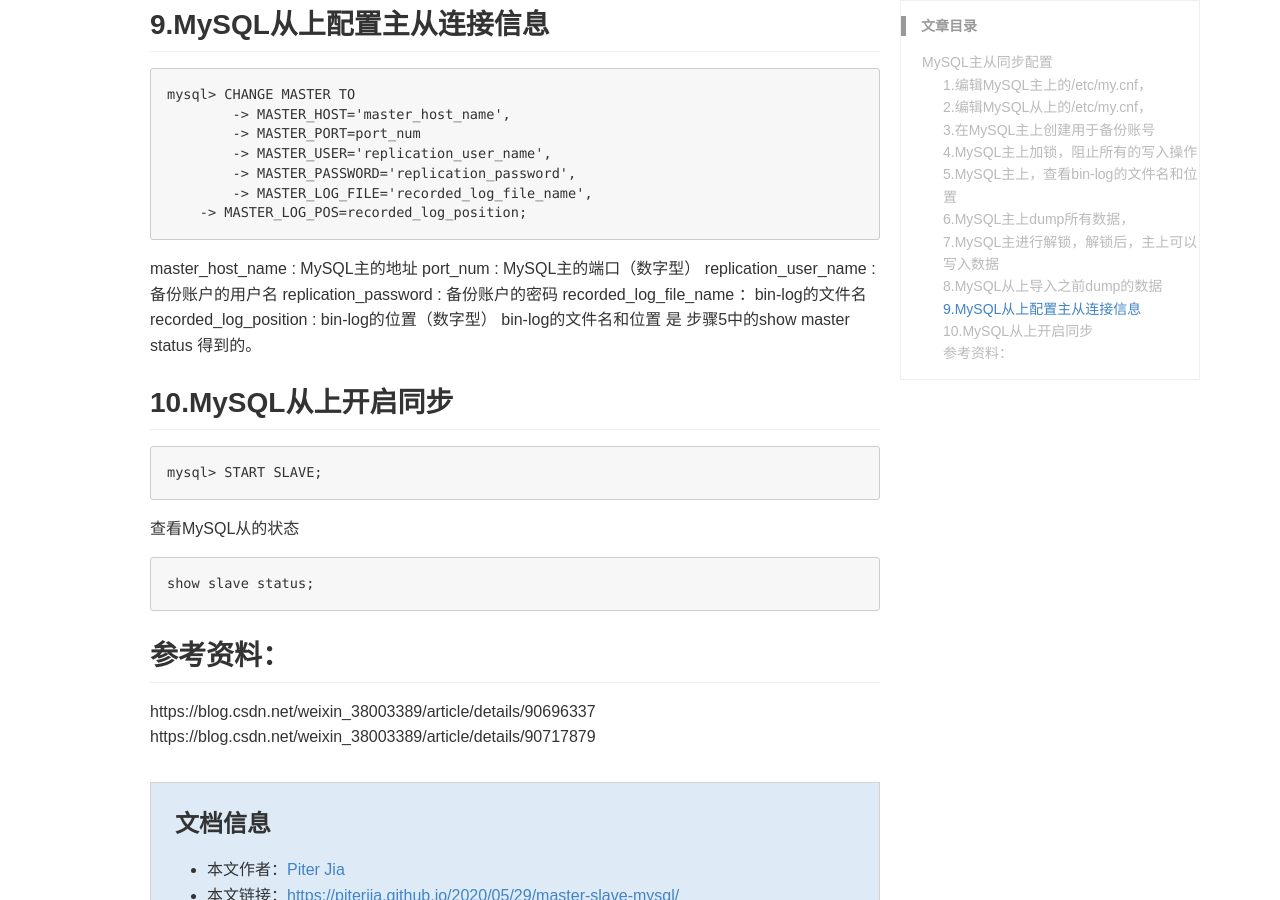
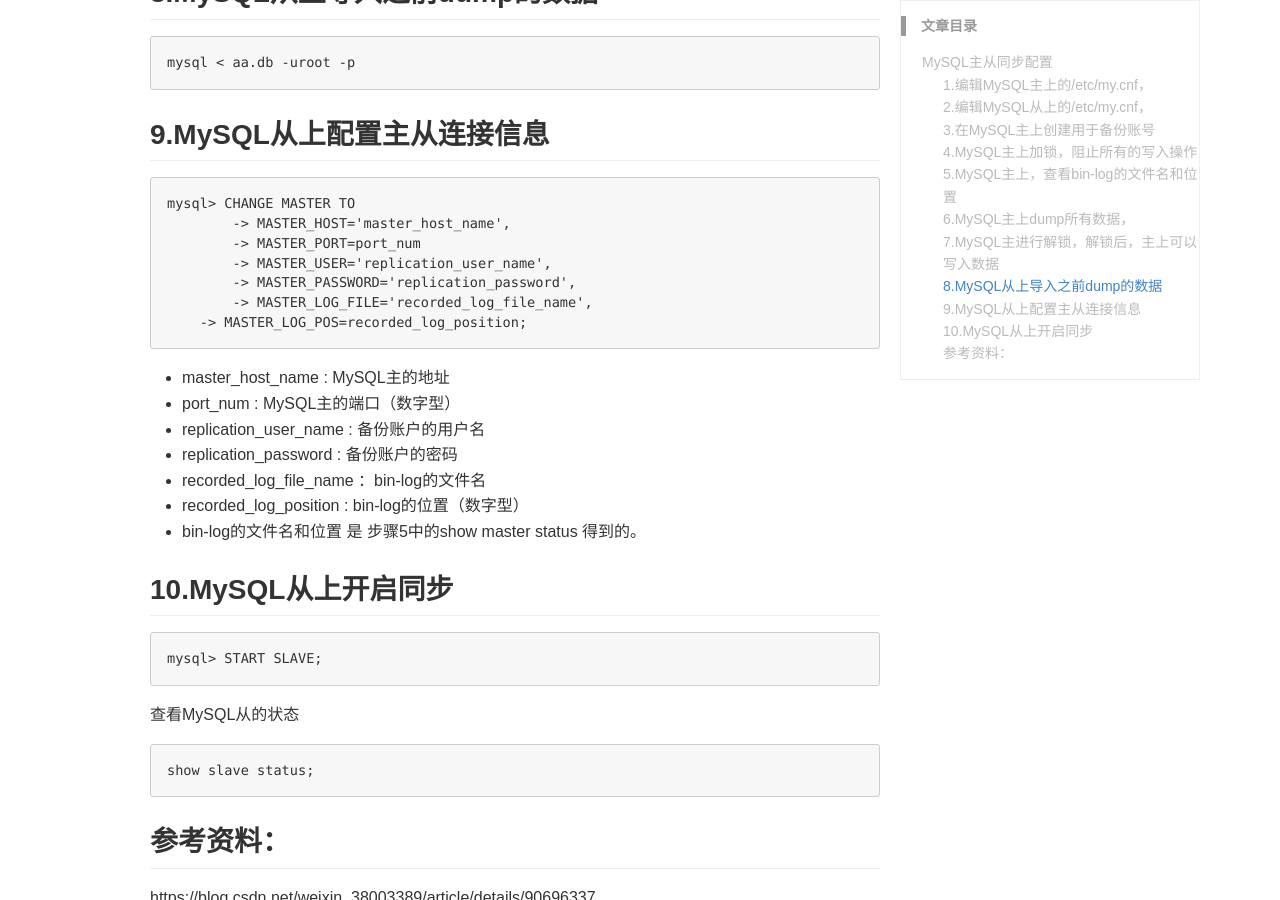
Before and after one commit to piterjia/piterjia.github.io, a Jekyll site: the page built from _posts/transaction/2020-05-29-master-slave-mysql.md, in a window 1280 px wide and 900 px high, scrolled down 1611 px. Built offline with Jekyll 4.4.1, drawn with Linux system fonts in a browser that asks for light colours; some web fonts are replaced; comment, search, counter and statistics services are not loaded.

Commit message:
MySQL主从同步配置

````diff
--- a/_posts/transaction/2020-05-29-master-slave-mysql.md
+++ b/_posts/transaction/2020-05-29-master-slave-mysql.md
@@ -15,18 +15,18 @@ keywords: mysql, distributed, Transaction,
 # MySQL主从同步配置
 
 ## 1.编辑MySQL主上的/etc/my.cnf，
-
+```
 log-bin=imooc_mysql
 server-id=1
 log-bin ：MySQL的bin-log的名字
 server-id : MySQL实例中全局唯一，并且大于0。
-
+```
 
 ## 2.编辑MySQL从上的/etc/my.cnf，
-
+```
 server-id=2
 server-id : MySQL实例中全局唯一，并且大于0。与主上的 server-id 区分开。
-
+```
 
 ## 3.在MySQL主上创建用于备份账号
 
@@ -70,13 +70,13 @@ mysql> CHANGE MASTER TO
 	-> MASTER_LOG_FILE='recorded_log_file_name',
     -> MASTER_LOG_POS=recorded_log_position;
 ```
-master_host_name : MySQL主的地址
-port_num : MySQL主的端口（数字型）
-replication_user_name : 备份账户的用户名
-replication_password : 备份账户的密码
-recorded_log_file_name ：bin-log的文件名
-recorded_log_position : bin-log的位置（数字型）
-bin-log的文件名和位置 是 步骤5中的show master status 得到的。
+- master_host_name : MySQL主的地址
+- port_num : MySQL主的端口（数字型）
+- replication_user_name : 备份账户的用户名
+- replication_password : 备份账户的密码
+- recorded_log_file_name ：bin-log的文件名
+- recorded_log_position : bin-log的位置（数字型）
+- bin-log的文件名和位置 是 步骤5中的show master status 得到的。
 
 
 ## 10.MySQL从上开启同步
````
